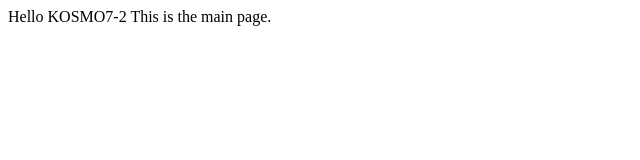
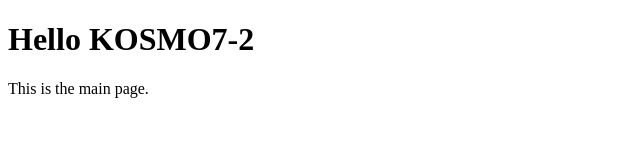
Before and after one commit to kjh123qw/KOSMO7, a plain HTML site: page index.html in a window 1280 px wide. Shown: the whole page, without its empty margins (0-640 px from the left). Drawn offline with Linux system fonts and the light colour scheme.

Commit message:
Update index.html

```diff
--- a/index.html
+++ b/index.html
@@ -7,7 +7,7 @@
     <title>Air Matsuri</title>
 </head>
 <body>
-    Hello KOSMO7-2
-    This is the main page.
+    <h1>Hello KOSMO7-2</h1>
+    <p>This is the main page.</p>
 </body>
 </html>
```
